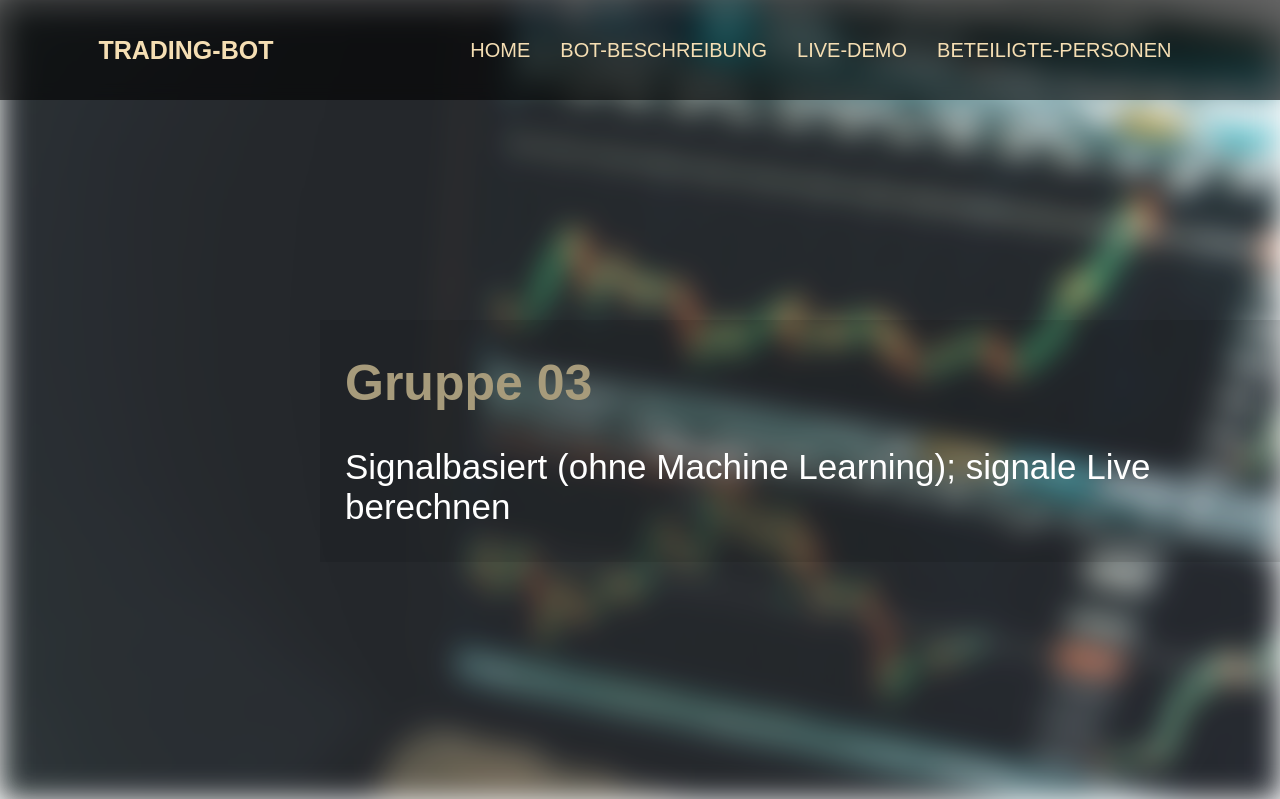
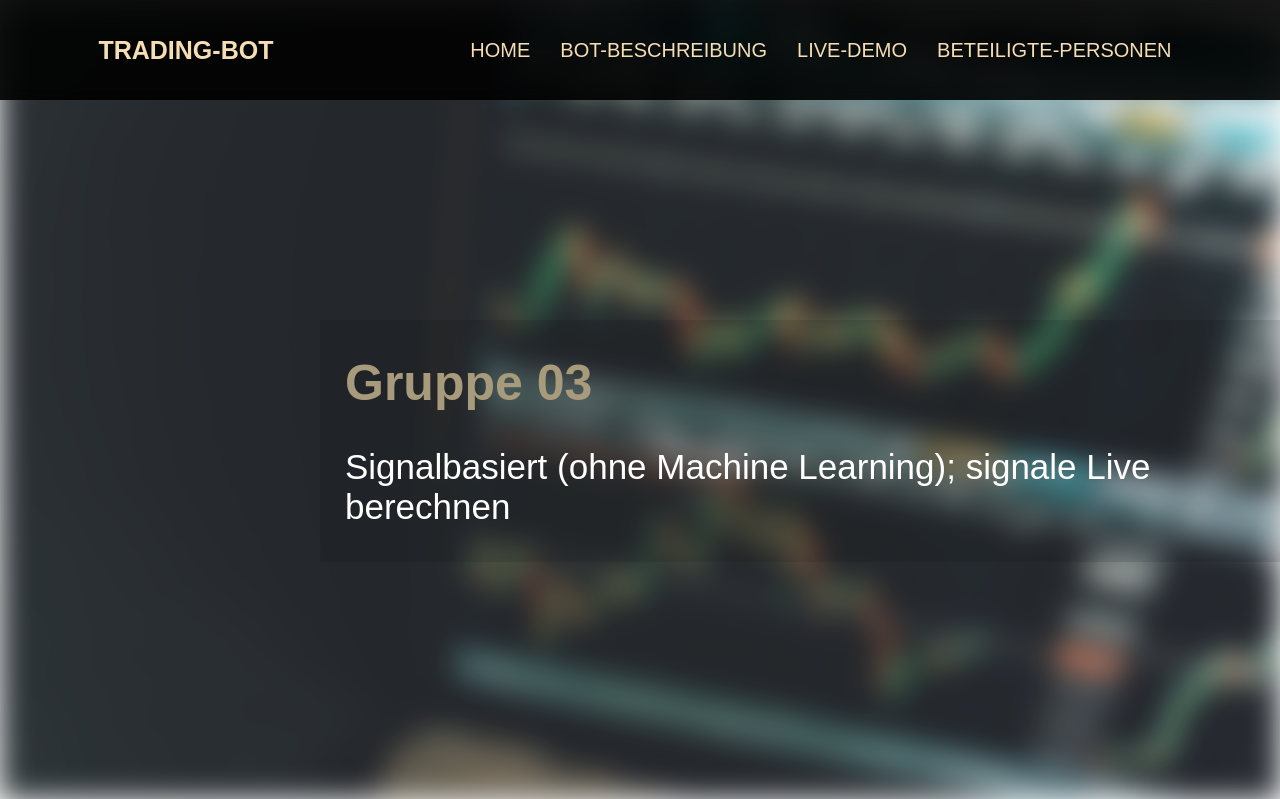
Before and after one commit to VartanArtyunyan/TradingBot, a Django app: template Django/TradingBot/trading_B/templates/trading_B/hello.html in a window 1280 px wide. Shown: the top 799 px of the page. Run offline with Django 3.2, Linux system fonts and the light colour scheme; the template is opened without the code that fills it, so the values that code supplies are empty; parts of the project's set-up code (start-up, migrations or seed data) failed here and were passed over.

Commit message:
changes made

```diff
--- a/Django/TradingBot/apii/plotss.py
+++ b/Django/TradingBot/apii/plotss.py
@@ -1,4 +1,6 @@
 import base64
+import numpy as np
+from matplotlib import style
 import matplotlib.pyplot as plt
 from matplotlib import style
 from io import BytesIO
@@ -20,8 +22,6 @@ def get_plot(x, y):
     plt.figure(figsize=(10, 5))
     plt.plot(x, y)
     plt.xticks(rotation=45)
-    plt.xlabel('item')
-    plt.ylabel('price')
     plt.tight_layout()
 
     graph = get_graph()
--- a/Django/TradingBot/static/css/base.css
+++ b/Django/TradingBot/static/css/base.css
@@ -45,6 +45,30 @@ h2 {
 }
 
 /* Nav Section */
+.outer-flt {
+  z-index: 99;
+  position: absolute;
+  top: 0;
+  right: 0;
+  width: 100%;
+  height: 100%;
+  display: -webkit-box;
+  display: -ms-flexbox;
+  display: flex;
+  -webkit-box-pack: center;
+      -ms-flex-pack: center;
+          justify-content: center;
+}
+
+.blurred-nav {
+  position: fixed;
+  width: 110vw;
+  height: 100px;
+  -webkit-filter: blur(15px 15px);
+          filter: blur(15px 15px);
+  background-color: rgba(0, 0, 0, 0.9);
+}
+
 .logo a,
 .main-nav a {
   padding-right: 30px;
@@ -87,7 +111,6 @@ h2 {
   overflow: hidden;
   -ms-flex-pack: distribute;
       justify-content: space-around;
-  background-color: rgba(0, 0, 0, 0.6);
   -webkit-backdrop-filter: blur(8px);
           backdrop-filter: blur(8px);
 }
--- a/Django/TradingBot/static/css/base.scss
+++ b/Django/TradingBot/static/css/base.scss
@@ -44,6 +44,23 @@ h2 {
 }
 
 /* Nav Section */
+.outer-flt {
+  z-index: 99;
+  position: absolute;
+  top: 0;
+  right: 0;
+  width: 100%;
+  height: 100%;
+  display: flex;
+  justify-content: center;
+}
+.blurred-nav {
+  position: fixed;
+  width: 110vw;
+  height: 100px;
+  filter: blur(15px 15px);
+  background-color: rgba(0, 0, 0, 0.9);
+}
 
 .logo a,
 .main-nav a {
@@ -78,7 +95,6 @@ h2 {
   text-transform: uppercase;
   overflow: hidden;
   justify-content: space-around;
-  background-color: rgba(0, 0, 0, 0.6);
   backdrop-filter: blur(8px);
 }
 
--- a/Django/TradingBot/trading_B/templates/trading_B/hello.html
+++ b/Django/TradingBot/trading_B/templates/trading_B/hello.html
@@ -12,6 +12,9 @@
 </head>
 
 <body>
+    <div class="outer-flt">
+        <div class="blurred-nav"></div>
+    </div>
     <header class="heade">
         <nav class="inner-header">
             <h1 class="logo">Trading-Bot</h1>
--- a/Django/TradingBot/trading_B/views.py
+++ b/Django/TradingBot/trading_B/views.py
@@ -5,5 +5,5 @@ import apii.plotss as pltt
 
 
 def index(request):
-    chart = pltt.get_plot(dat.balance, 3)
+    chart = pltt.get_plot(77, 3)
     return render(request, 'trading_B/hello.html', {'chart': chart})
```
Also changed, not shown: Django/TradingBot/apii/data.py (+27 -5 lines), 1 other file.
